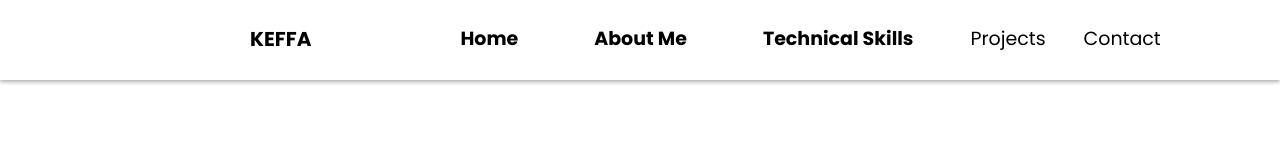
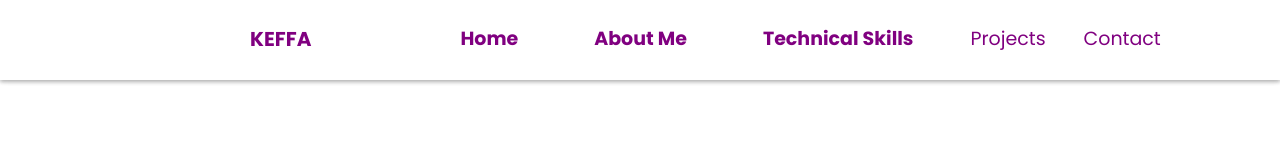
Before and after one commit to efpha/My-portfolio-site, a React (Create React App) app: page / in a window 1280 px wide. Shown: the top 160 px of the page. Built offline with nearby package versions, Linux system fonts and the light colour scheme.

Commit message:
use of theme color on text

```diff
--- a/src/App.css
+++ b/src/App.css
@@ -11,6 +11,7 @@
 
   body{
     color: #000;
+    color: var(--theme-color);
     font-family: "Poppins", sans-serif;
   }
 
@@ -61,6 +62,7 @@
   .navbar a, .navbar ul li a{
     text-decoration: none;
     color: #000;
+    color: var(--theme-color);
     padding: 1em;
     border-width: 0%;
     transition: border-width 2s;
```
